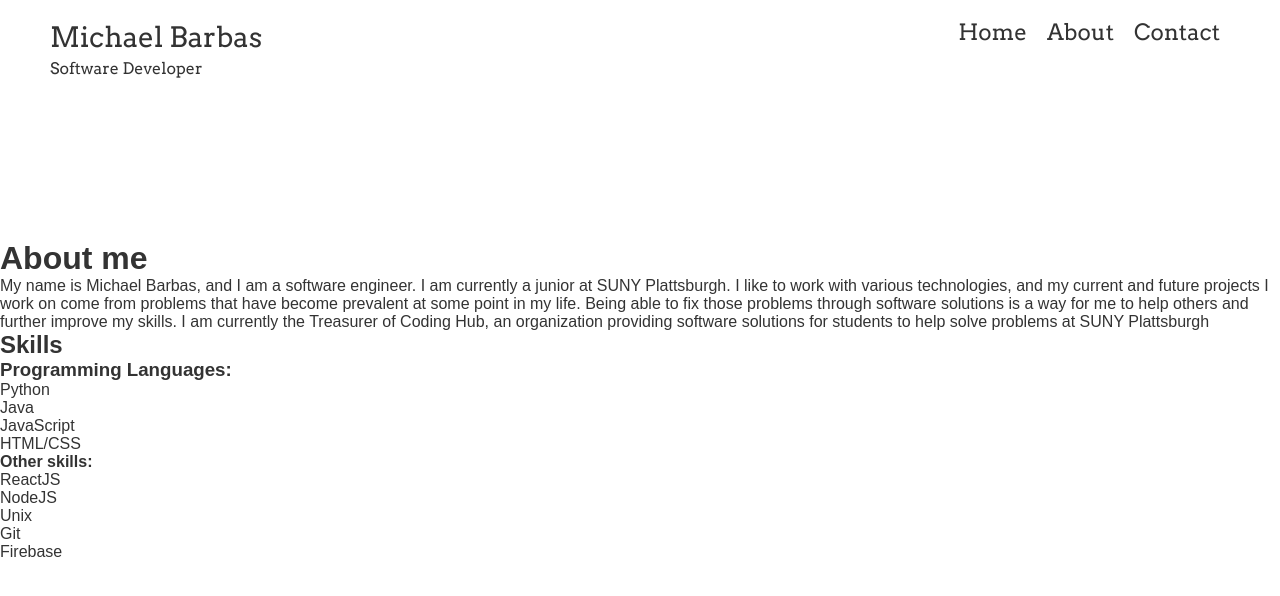
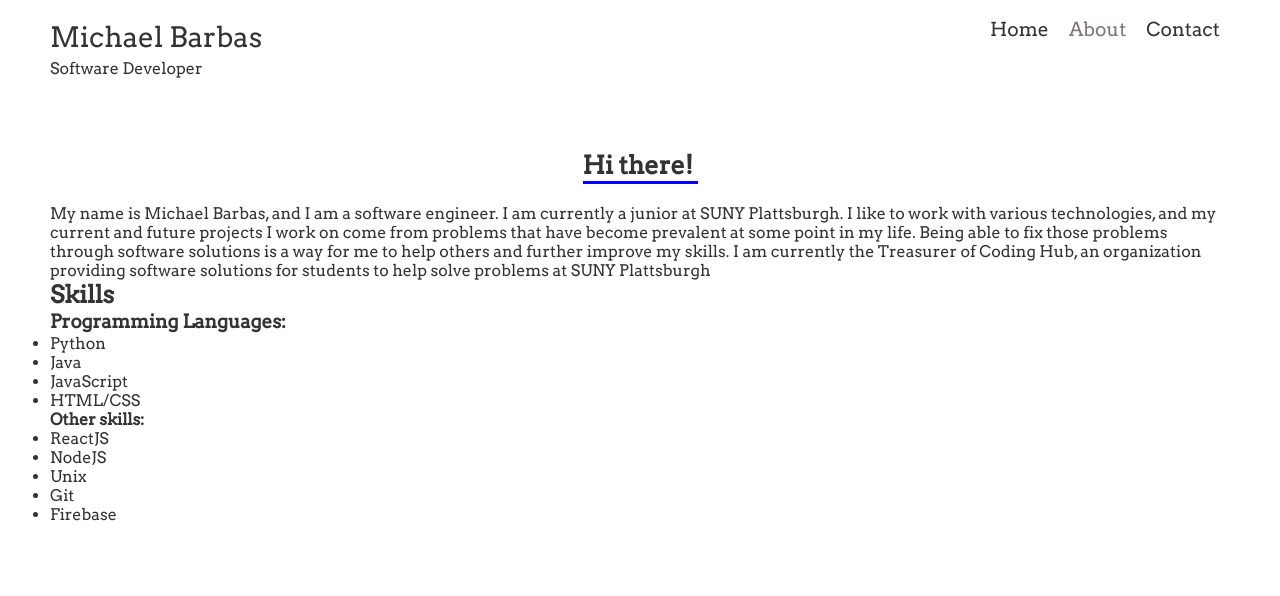
Before and after one commit to michaelbarbas/portfolio-barbas-, a React (Create React App) app: page /about in a window 1280 px wide. Shown: the top 596 px of the page. Built offline with nearby package versions, Linux system fonts and the light colour scheme.

Commit message:
change navbar to static | updated about page

```diff
--- a/src/components/about.js
+++ b/src/components/about.js
@@ -1,37 +1,99 @@
 import React from "react";
 import styled_comp from "styled-components";
-import '../App.css'
+import "../App.css";
 
 const Container = styled_comp.div`
-  font-family: sans-serif;
+  font-family: 'Arvo', serif;
+
 
   color: #333;
 
-`
+  margin-left: 50px;
+  margin-right: 50px;
+
+  .intro{
+    margin: auto;
+
+    white-space: nowrap;
+    overflow: hidden;
+
+    animation: animated-text 2s steps(42,end) 1s 1 normal both;
+
+    font-size: 25px;
+    border-bottom: 3px solid blue;
+
+
+  }
+
+  /* text animation */
+
+  @keyframes animated-text{
+  from{width: 0;}
+  to{width: 115px;}
+  }
+
+  @keyframes text-wait{
+    from{display: none;}
+    to{display: yes;}
+    }
+
+  @keyframes fadeIn{
+    0%{
+      opacity: 0;
+    }
+    60%{
+      opacity: 0;
+    }
+    100%{
+      opacity: 1;
+    }
+  }
+
+  /* cursor animations */
+
+  @keyframes animated-cursor{
+  from{border-right-color: rgba(36, 36, 36, 0.75);}
+  to{border-right-color: transparent;}
+  }
+
+  .description{
+    padding-top: 20px;
+    animation: fadeIn ease 5s;
+  }
+
+  .skills_section{
+    animation: fadeIn ease 5s;
+  }
+`;
 const About = () => {
   return (
     <Container className="container">
-      <div className = "about_section">
-        <h1 className="about">About me</h1>
-
-        <p className = "description"> My name is Michael Barbas, and I am a software engineer. I am currently a junior at
-        SUNY Plattsburgh. I like to work with various technologies, and my current and future projects I work on come from
-        problems that have become prevalent at some point in my life. Being able to fix those problems through software
-        solutions is a way for me to help others and further improve my skills. I am currently the Treasurer of Coding Hub, an organization providing software solutions for
-        students to help solve problems at SUNY Plattsburgh</p>
+      <div className="about_section">
+        <h1 class="intro">Hi there!</h1>
+        <p className="description">
+          {" "}
+          My name is Michael Barbas, and I am a software engineer. I am
+          currently a junior at SUNY Plattsburgh. I like to work with various
+          technologies, and my current and future projects I work on come from
+          problems that have become prevalent at some point in my life. Being
+          able to fix those problems through software solutions is a way for me
+          to help others and further improve my skills. I am currently the
+          Treasurer of Coding Hub, an organization providing software solutions
+          for students to help solve problems at SUNY Plattsburgh
+        </p>
       </div>
 
-      <div className = "skills_section">
-        <h2 className = "skills">Skills</h2>
-          <h3 className = "prog_lang">Programming Languages: </h3>
-          <ul className = "languages">
+      <div className="skills_section">
+        <h2 className="skills">Skills</h2>
+        <h3 className="prog_lang">Programming Languages: </h3>
+        <ul className="languages">
           <li>Python</li>
           <li>Java</li>
           <li>JavaScript</li>
           <li>HTML/CSS</li>
         </ul>
-          <h4 className = "other">Other skills: </h4>
-          <ul className= "other_skills">
+        <h4 className="other">Other skills: </h4>
+        <ul className="other_skills">
           <li>ReactJS</li>
           <li>NodeJS</li>
           <li>Unix</li>
@@ -39,10 +101,7 @@ const About = () => {
           <li>Firebase</li>
         </ul>
       </div>
-
     </Container>
-
-
   );
 };
 
--- a/src/components/nav/menu_button.js
+++ b/src/components/nav/menu_button.js
@@ -12,7 +12,6 @@ right: 20px;
 z-index: 20;
 display: none;
 cursor: pointer;
-
 @media (max-width: 800px) {
   display: flex;
   justify-content: space-around;
--- a/src/components/nav/navbar.js
+++ b/src/components/nav/navbar.js
@@ -11,10 +11,13 @@ const Nav = styled_comp.nav`
 
 font-family: 'Arvo', serif;
 width: 100%;
-height: 240px;
+height: 150px;
 display: flex;
 align-items: flex-start;
 padding: 0 50px;
+color: white;
+border-top: 5px;
+
 
 justify-content: space-between;
 .logo {
@@ -36,28 +39,6 @@ justify-content: space-between;
   }
 
 }
-
-
-
-.line1 {
-  width: 300px;
-  height: 10.75rem;
-  position: relative;
-
-  border-bottom: 6px solid #fff;
-  -webkit-transform:
-      rotate(50deg);
-
-  -webkit-transform:
-      skew(30deg);
-  position: absolute;
-  /* top: -20px; */
-  left: .1rem;
-}
-
-
-color: white;
-
 
 @media (max-width: 800px) {
   .line1{
--- a/src/components/nav/navbar_right.js
+++ b/src/components/nav/navbar_right.js
@@ -6,7 +6,6 @@ import "../../App.css";
 const Ul = styled_comp.ul`
 list-style: none;
 display: flex;
-position:
 flex-flow: row nowrap;
 font-family: 'Arvo', serif;
 li {
@@ -32,7 +31,7 @@ a:hover{
   right: 0;
   height: 100vh;
   width: 225px;
-  box-shadow: ${({ open }) => (open ? "-1px 0px 10px 1px #000" : "0")};
+  // box-shadow: ${({ open }) => (open ? "-1px 0px 10px 1px #000" : "0")};
   padding-top: 3.5rem;
   transition: transform 0.3s ease-in-out;
 
@@ -53,15 +52,15 @@ const NavBarRight = ({ open }) => {
           to="/"
           activeStyle={{
             textDecoration: "none",
-            color: "#333",
+            color: "#7d7777",
             fontFamily: "'Arvo', serif",
-            fontSize: "1.4rem",
+            fontSize: "1.2rem",
           }}
           style={{
             textDecoration: "none",
             color: "#333",
             fontFamily: "'Arvo', serif",
-            fontSize: "1.4rem",
+            fontSize: "1.2rem",
           }}
         >
           Home
@@ -73,15 +72,15 @@ const NavBarRight = ({ open }) => {
           to="/about"
           activeStyle={{
             textDecoration: "none",
-            color: "#333",
+            color: "#7d7777",
             fontFamily: "'Arvo', serif",
-            fontSize: "1.4rem",
+            fontSize: "1.2rem",
           }}
           style={{
             textDecoration: "none",
             color: "#333",
             fontFamily: "'Arvo', serif",
-            fontSize: "1.4rem",
+            fontSize: "1.2rem",
           }}
         >
           About
@@ -92,15 +91,15 @@ const NavBarRight = ({ open }) => {
           to="/contact"
           activeStyle={{
             textDecoration: "none",
-            color: "#333",
+            color: "#7d7777",
             fontFamily: "'Arvo', serif",
-            fontSize: "1.4rem",
+            fontSize: "1.2rem",
           }}
           style={{
             textDecoration: "none",
             color: "#333",
             fontFamily: "'Arvo', serif",
-            fontSize: "1.4rem",
+            fontSize: "1.2rem",
           }}
         >
           Contact
```
Also changed, not shown: src/App.css (line endings or trailing spaces). Lines whose indentation alone changed are shown as unchanged.
